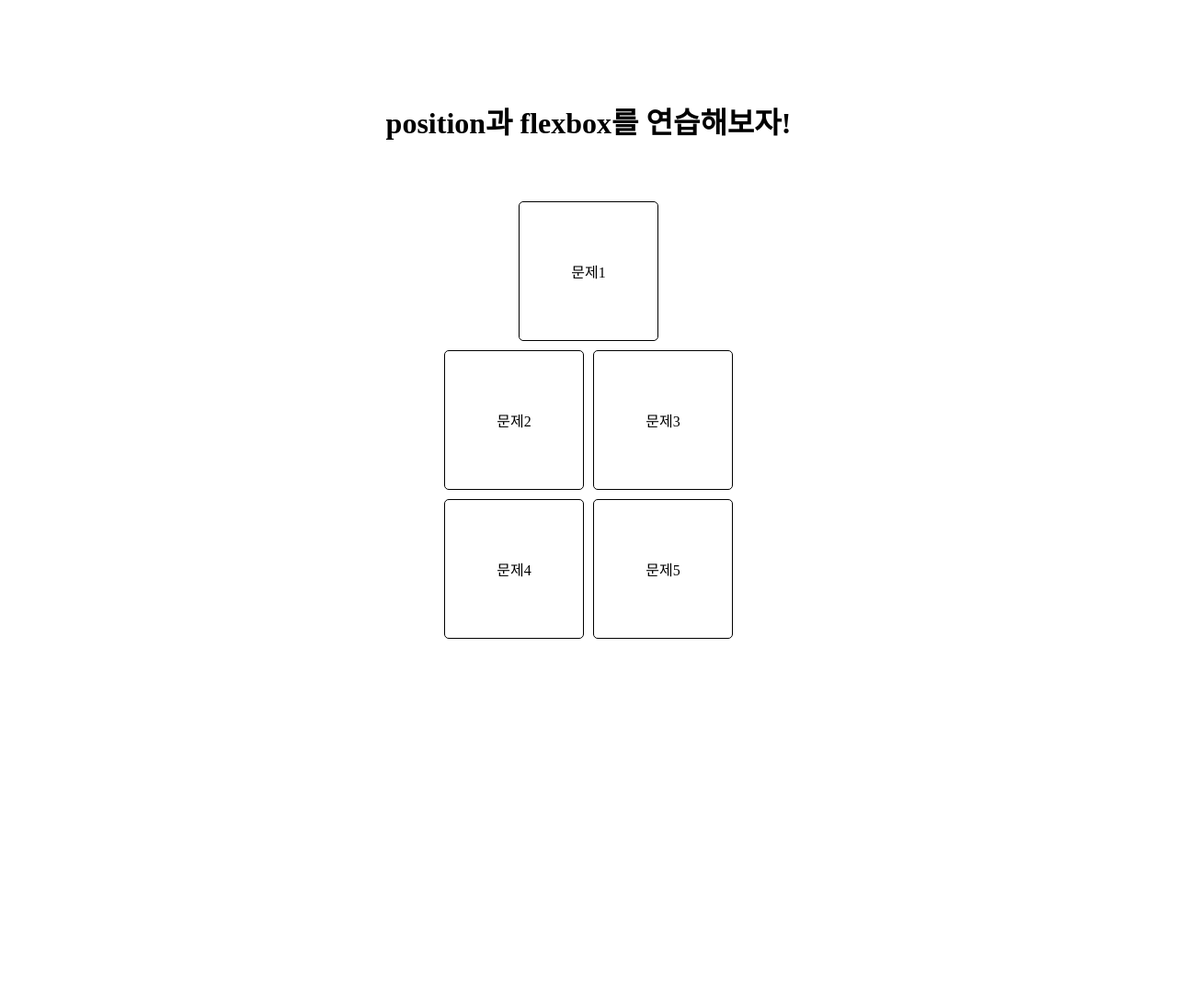
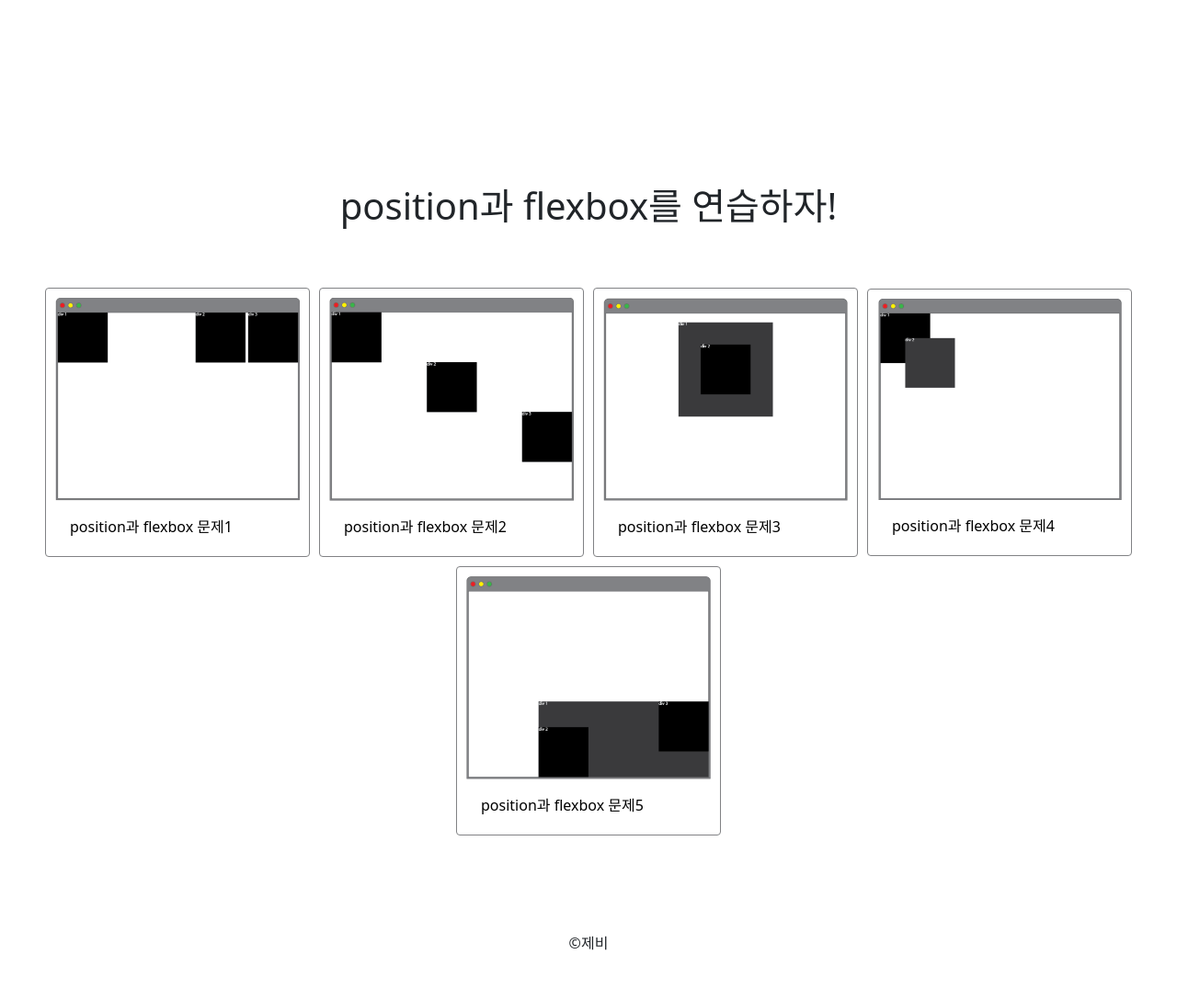
Before and after one commit to jebi2420/practice-position-flexbox-index, a plain HTML site: page index.html in a window 1280 px wide. Shown: the whole page at 92% size. Before the commit the page ends 800 px from the top, so only its background shows below. Drawn offline with nearby package versions, Linux system fonts and the light colour scheme.

Commit message:
[fix] index 페이지 구성변경

```diff
--- a/index.html
+++ b/index.html
@@ -4,16 +4,44 @@
     <meta charset="UTF-8" />
     <meta http-equiv="X-UA-Compatible" content="IE=edge" />
     <meta name="viewport" content="width=device-width, initial-scale=1.0" />
-    <title>Document</title>
+    <title>position과 flexbox를 연습하자!</title>
+    <link
+      href="https://cdn.jsdelivr.net/npm/bootstrap@5.1.3/dist/css/bootstrap.min.css"
+      rel="stylesheet"
+      integrity="sha384-1BmE4kWBq78iYhFldvKuhfTAU6auU8tT94WrHftjDbrCEXSU1oBoqyl2QvZ6jIW3"
+      crossorigin="anonymous"
+    />
     <style>
+
+      body {overflow: auto}
+
       .box-container {
+        height: 100vh;
         display: flex;
         flex-flow: column;
         align-items: center;
       }
 
       h1 {
-        margin: 100px 0 60px 0;
+        margin: 200px 0 60px 0;
+      }
+
+      .card-container {
+        display: flex;
+        justify-content: center;
+        align-items: center;
+        margin-bottom: 100px;
+      }
+
+      .card {
+        position: relative;
+        margin: 5px;
+        padding: 10px 10px 4px 10px;
+        border: 1px solid #818285;
+      }
+
+      .card:hover {
+        box-shadow: 1px 2px 10px 1px rgba(43, 43, 43, 0.288);
       }
 
       .box-group {
@@ -41,32 +69,108 @@
         color: black;
         text-decoration: none;
       }
+
+      a:hover {
+        color: black;
+      }
+
+      footer{
+        width: 100%;
+        display: flex;
+        justify-content: center;
+      }
+
+      footer>div{
+        margin-bottom: 50px;
+      }
     </style>
   </head>
   <body>
     <div class="box-container">
-      <h1>position과 flexbox를 연습해보자!</h1>
-      <a href="https://lovely-marzipan-296cf8.netlify.app/" class="box box1">
-        문제1
-      </a>
-      <div class="box-group">
-        <a href="https://comforting-pastelito-d84390.netlify.app/" class="box"
-          >문제2</a
+      <h1>position과 flexbox를 연습하자!</h1>
+
+      <div class="card-container row">
+        <a
+          href="https://lovely-marzipan-296cf8.netlify.app/"
+          class="card col-lg-2 col-md-6 col-sm-12"
+          style="width: 18rem"
         >
-        <a href="https://cute-mooncake-06500f.netlify.app/" class="box"
-          >문제3</a
+          <img
+            src="./image/challenge_1.png"
+            class="card-img-top"
+            alt="challenge_1"
+          />
+          <div class="card-body">
+            <p class="card-text">position과 flexbox 문제1</p>
+          </div>
+        </a>
+
+        <a
+          href="https://comforting-pastelito-d84390.netlify.app/"
+          class="card col-lg-2 col-md-6 col-sm-12"
+          style="width: 18rem"
         >
+          <img
+            src="./image/challenge_2.png"
+            class="card-img-top"
+            alt="challenge_2"
+          />
+          <div class="card-body">
+            <p class="card-text">position과 flexbox 문제2</p>
+          </div>
+        </a>
+
+        <a
+          href="https://cute-mooncake-06500f.netlify.app/
+          "
+          class="card col-lg-2 col-md-6 col-sm-12"
+          style="width: 18rem"
+        >
+          <img
+            src="./image/challenge_3.png"
+            class="card-img-top"
+            alt="challenge_3"
+          />
+          <div class="card-body">
+            <p class="card-text">position과 flexbox 문제3</p>
+          </div>
+        </a>
+
+        <a
+          href="https://lucent-cobbler-18933f.netlify.app/"
+          class="card col-lg-2 col-md-6 col-sm-12"
+          style="width: 18rem"
+        >
+          <img
+            src="./image/challenge_4.png"
+            class="card-img-top"
+            alt="challenge_4"
+          />
+          <div class="card-body">
+            <p class="card-text">position과 flexbox 문제4</p>
+          </div>
+        </a>
+
+        <a
+          href="https://stupendous-sawine-cfb9b9.netlify.app/"
+          class="card col-lg-2 col-md-6 col-sm-12"
+          style="width: 18rem"
+        >
+          <img
+            src="./image/challenge_5.png"
+            class="card-img-top"
+            alt="challenge_5"
+          />
+          <div class="card-body">
+            <p class="card-text">position과 flexbox 문제5</p>
+          </div>
+        </a>
       </div>
-      <div class="box-group">
-        <a
-          href="https://lucent-cobbler-18933f.netlify.app/
-                "
-          class="box"
-          >문제4</a
-        >
-        <a href="https://stupendous-sawine-cfb9b9.netlify.app/" class="box"
-          >문제5</a
-        >
+
+      <footer>
+        <div>©제비</div>
+      </footer>
+
       </div>
     </div>
   </body>
```
